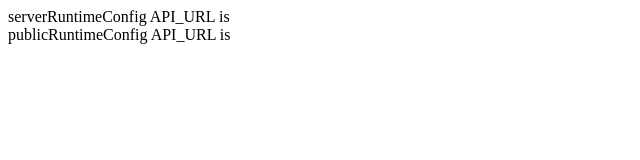
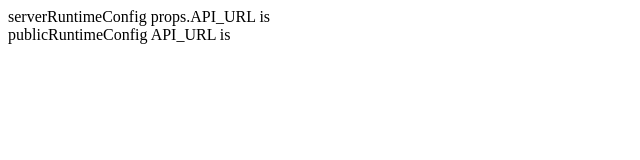
Before and after one commit to eriksecker/nextjs-runtime-envs, a Next.js app: page / in a window 1280 px wide. Shown: the top 160 px of the page, without its empty margins (0-640 px from the left). Built offline with nearby package versions, Linux system fonts and the light colour scheme.

Commit message:
publicRuntimeConfig looks to be working once I added getInitialProps, is that because of functionality happening there or just that it exists

```diff
--- a/pages/index.js
+++ b/pages/index.js
@@ -1,21 +1,25 @@
 import getConfig from 'next/config'
 
-const { serverRuntimeConfig, publicRuntimeConfig } = getConfig()
+const {
+	// serverRuntimeConfig,
+	publicRuntimeConfig,
+} = getConfig();
+
 const { API_URL } = publicRuntimeConfig
 
 const Home = (props) => {
   return (
 		<div>
-			<div>serverRuntimeConfig API_URL is {props.API_URL}</div>
+			<div>serverRuntimeConfig props.API_URL is {props.API_URL}</div>
 			<div>publicRuntimeConfig API_URL is {API_URL}</div>
 		</div>
 	)
 }
 
 Home.getInitialProps = async function() {
-	const { API_URL } = serverRuntimeConfig
+	// const { API_URL } = serverRuntimeConfig
 	return {
-		API_URL,
+	// 	API_URL,
 	}
 }
 
```
